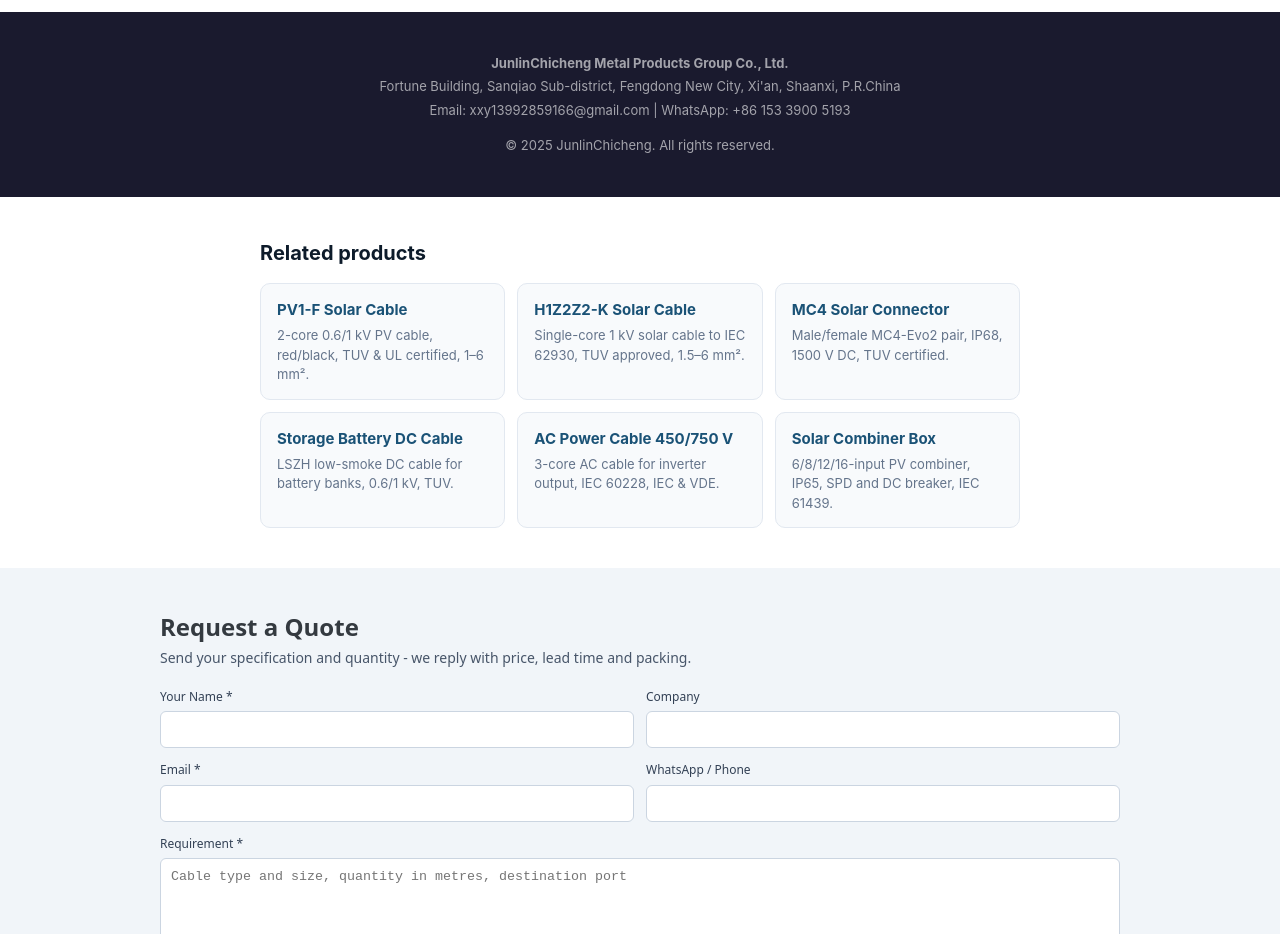
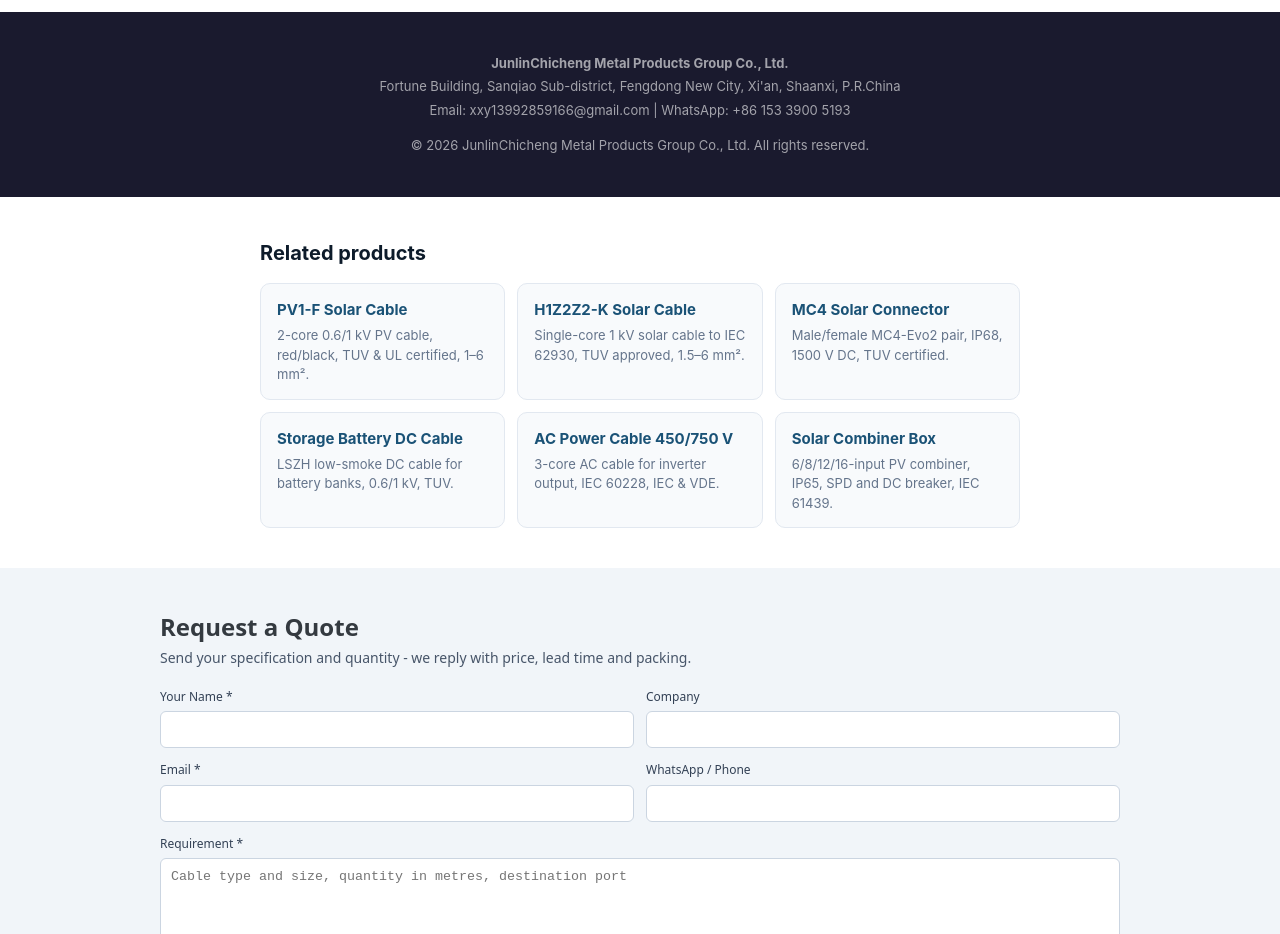
Before and after one commit to xxy13992859166-ops/suncable-website, a plain HTML site: page faq.html in a window 1280 px wide. Shown: the part 1880-2814 px from the top of the page. Drawn offline with Linux system fonts and the light colour scheme.

Commit message:
Fix stale 2025 copyright on 4 pages that use the hand-written footer

```diff
--- a/faq.html
+++ b/faq.html
@@ -173,7 +173,7 @@ a{text-decoration:none;color:inherit}
   <p><strong>JunlinChicheng Metal Products Group Co., Ltd.</strong></p>
   <p>Fortune Building, Sanqiao Sub-district, Fengdong New City, Xi'an, Shaanxi, P.R.China</p>
   <p>Email: xxy13992859166@gmail.com | WhatsApp: +86 153 3900 5193</p>
-  <p style="margin-top:12px">© 2025 JunlinChicheng. All rights reserved.</p>
+  <p style="margin-top:12px">© 2026 JunlinChicheng Metal Products Group Co., Ltd. All rights reserved.</p>
 </div>
 
 <script>
```
Also changed, not shown: blog-pv-cable-selection-guide.html (+1 -1 lines), blog-solar-cable-installation.html (+1 -1 lines), blog-solar-cable-manufacturer-china.html (+1 -1 lines).
